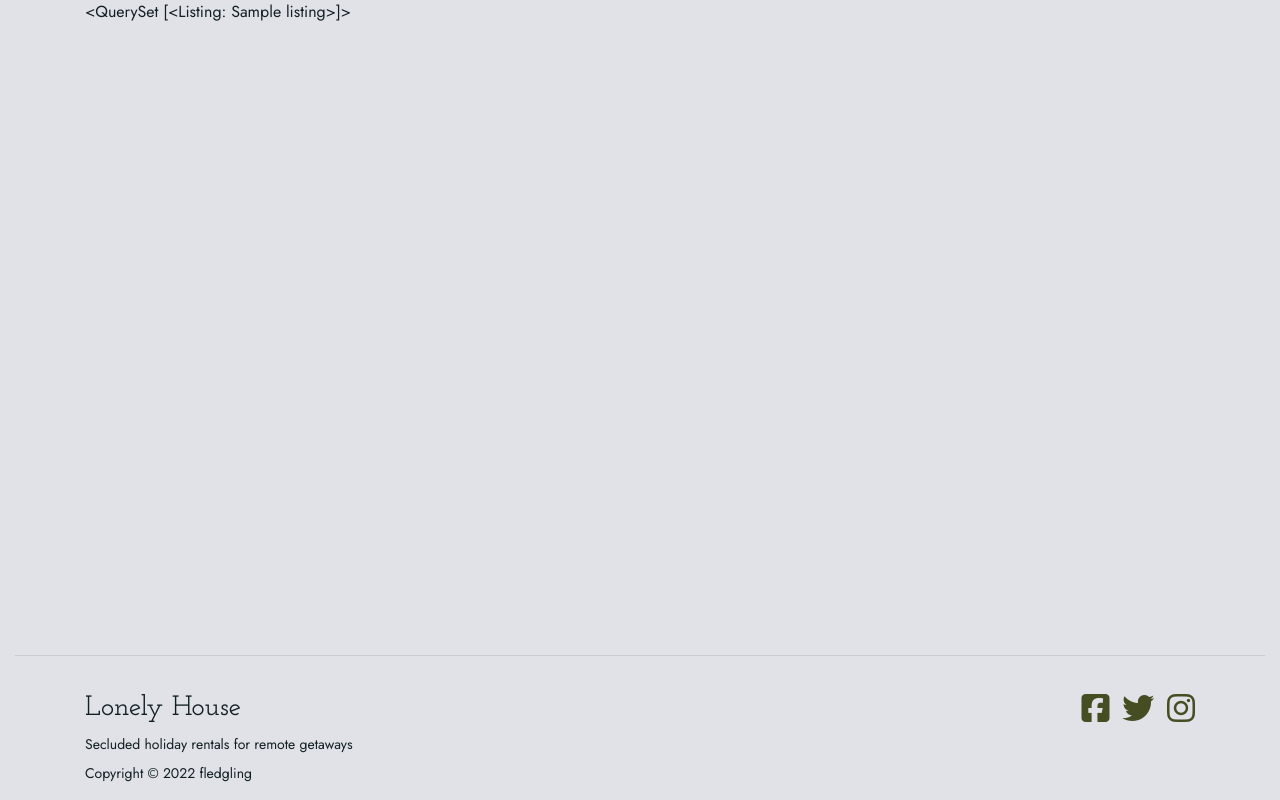
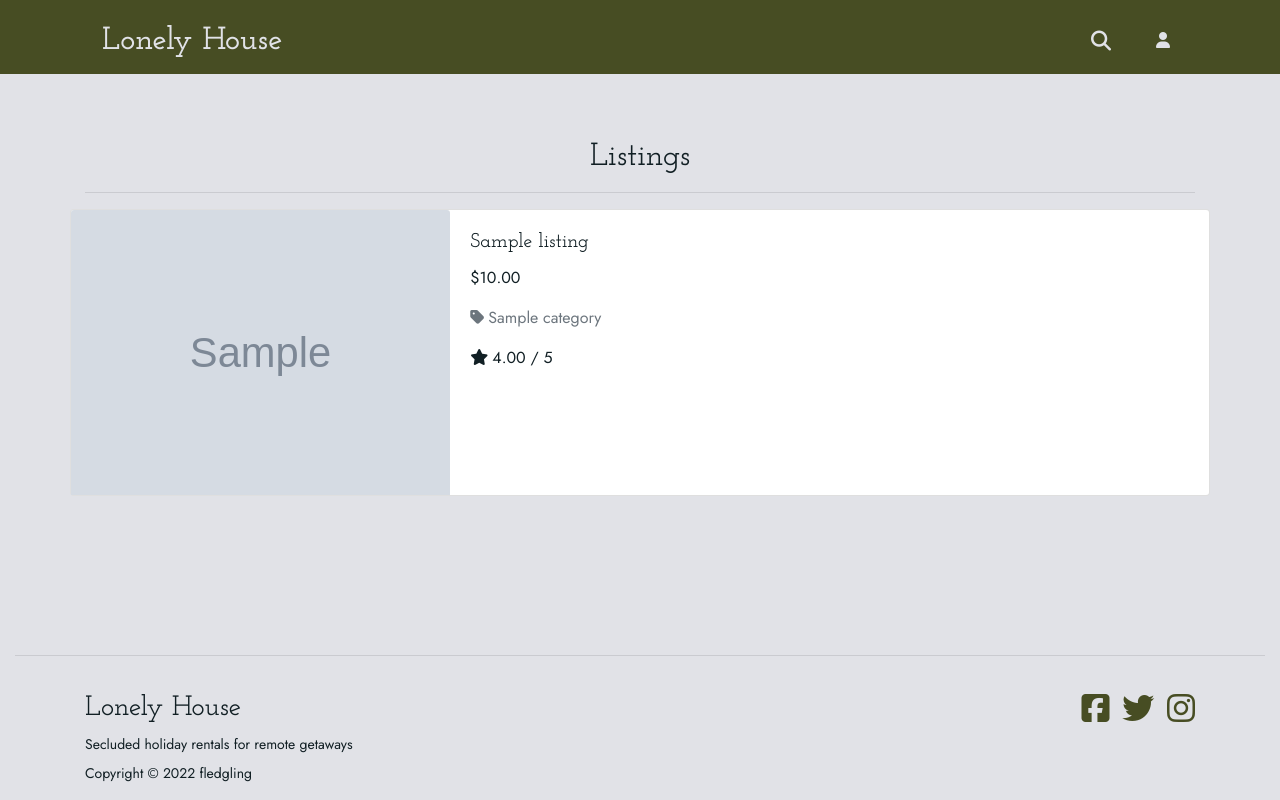
Before and after one commit to Isabella-Mitchell/lonely-house, a Django app: page /listings/ in a window 1280 px wide. Run offline with Django 3.2, Linux system fonts and the light colour scheme; tables that the repository leaves empty hold one stand-in row (values such as "Sample post"); grey boxes marked "Sample" are stand-in pictures; some libraries are stand-ins or nearby versions.

Commit message:
Add basic listing template using card and add media context processor to settings

```diff
--- a/listings/templates/listings/listings.html
+++ b/listings/templates/listings/listings.html
@@ -2,14 +2,54 @@
 {% load static %}
 
 {% block page_header %}
+    <div class="nav-background"></div>
+    <div class="header-container"></div>
 {% endblock %}
 
 {% block content %}
 <div class="container">
     <div class="row">
         <div class="col">
-            {{ listings }}
+            <h2 class="text-center">Listings</h2>
+            <hr>
         </div>
+    </div>
+    <div class="row">
+        {% for listing in listings %}
+            <div class="card card-full-width mb-3">
+                <div class="row no-gutters">
+                    <div class="col-md-4">
+                        {% if listing.image %}
+                        <a href="">
+                            <img class="card-img-top img-fluid" src="{{ MEDIA_URL }}/{{ listing.image }}" alt="{{ listing.name }}">
+                        </a>
+                        {% else %}
+                        <a href="">
+                            <img class="card-img-top img-fluid" src="{{ MEDIA_URL }}/holding-image.png" alt="{{ listing.name }}">
+                        </a>
+                        {% endif %}
+                    </div>
+                    <div class="col-md-8">
+                        <div class="card-body">
+                            <h5 class="card-title">{{ listing.name }}</h5>
+                            <p class="card-text">${{ listing.price }}</p>
+                            {% if listing.category %}
+                            <p class="card-text">
+                                <a class="text-muted" href="">
+                                    <i class="fas fa-tag mr-1"></i>{{ listing.category.friendly_name }}
+                                </a>
+                            </p>
+                            {% endif %}
+                            {% if listing.rating %}
+                                <p class="card-text"><i class="fas fa-star mr-1"></i>{{ listing.rating }} / 5</p>
+                            {% else %}
+                                <p class="card-text">No Rating</p>
+                            {% endif %}
+                        </div>
+                    </div>
+                </div>
+            </div>
+        {% endfor %}
     </div>
 </div>
 {% endblock %}
--- a/lonely_house/settings.py
+++ b/lonely_house/settings.py
@@ -72,6 +72,7 @@ TEMPLATES = [
                 'django.template.context_processors.request',  # required by allauth
                 'django.contrib.auth.context_processors.auth',
                 'django.contrib.messages.context_processors.messages',
+                'django.template.context_processors.media',
             ],
         },
     },
--- a/static/css/base.css
+++ b/static/css/base.css
@@ -54,7 +54,7 @@ h6 {
 }
 
 .header-container {
-    padding-top: 0px;
+    padding-top: 64px;
 }
 
 #search-bar {
@@ -63,6 +63,15 @@ h6 {
 
 .navbar {
     padding-bottom: 0;
+    height: 74px;
+    z-index: 1;
+}
+
+.nav-background {
+    background-color: #474d23;
+    width: 100%;
+    height: 74px;
+    z-index: -10;
 }
 
 footer {
@@ -98,6 +107,12 @@ footer {
     background-size: cover;
     height: 50vh;
     color: #e1e2e7;
+}
+
+/* --------------------- Cards --------------------- */
+
+.card-full-width {
+    width: 100%;
 }
 
 /* --------------------- Icons & Buttons --------------------- */
--- a/templates/base.html
+++ b/templates/base.html
@@ -91,8 +91,6 @@
         </div>
     </header>
 
-    <div class="header-container"></div>
-
 
     {% if messages %}
         <div class="message-container"></div>
```
